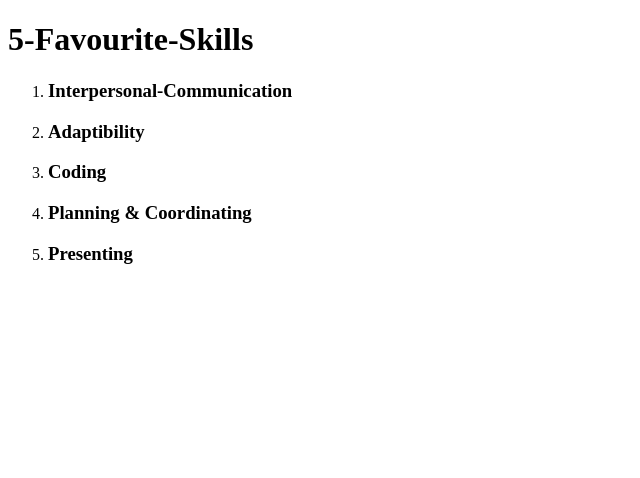
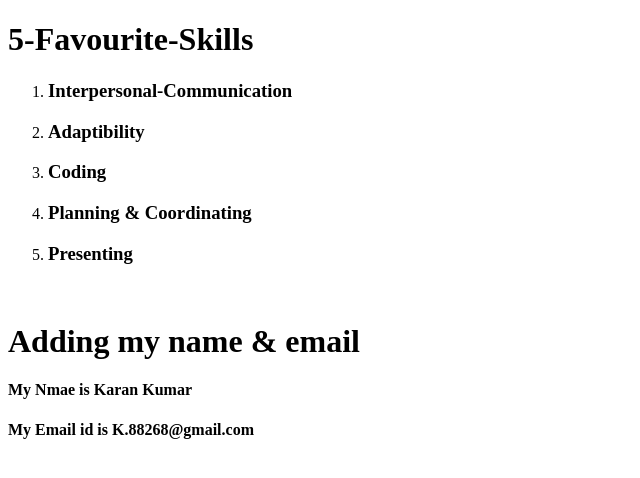
Before and after one commit to karan-karannnnnn/Multi-commit-diff-branch, a plain HTML site: page index.html in a window 1280 px wide. Shown: the whole page, without its empty margins (0-640 px from the left). Drawn offline with Linux system fonts and the light colour scheme.

Commit message:
modified some in index.html

```diff
--- a/index.html
+++ b/index.html
@@ -30,5 +30,11 @@
 
     </ol>
 
+    <br>
+
+    <h1>Adding my name & email</h1>
+    <h4>My Nmae is Karan Kumar</h4>
+    <h4>My Email id is K.88268@gmail.com</h4>
+
 </body>
 </html>
```
